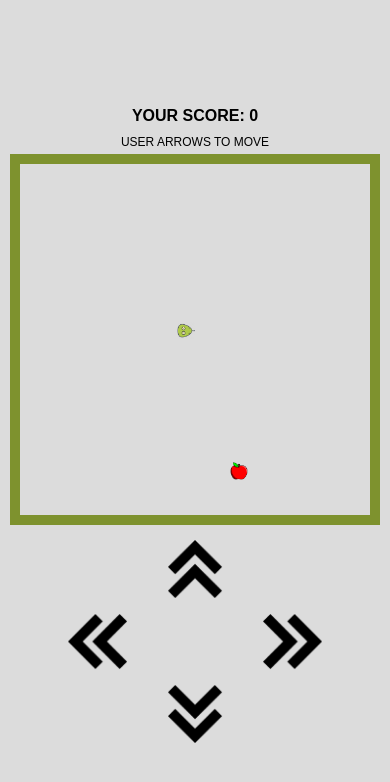
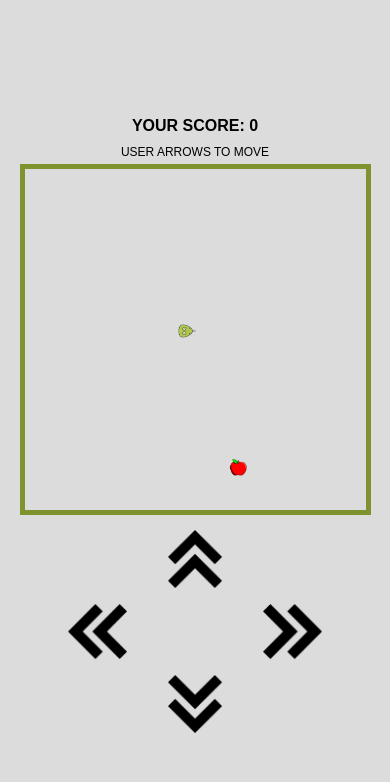
Before and after one commit to mercore/snake, a plain HTML site: page index.html in a window 390 px wide. Drawn offline with Linux system fonts and the light colour scheme.

Commit message:
canvas height on responsive smaller

```diff
--- a/assets/css/app.css
+++ b/assets/css/app.css
@@ -72,6 +72,14 @@ p.info {
   display: none;
 }
 
+@media screen and (max-width: 1023px) {
+  .canvas {
+    border: 5px solid #7e922e;
+    max-width: 90%;
+    max-height: 45%;
+  }
+}
+
 @media screen and (min-width: 1024px) {
   .mobile-controls {
     display: none;
--- a/index.html
+++ b/index.html
@@ -10,7 +10,7 @@
 
   <p class="score">Your score: <span class="number">0</span></p>
   <p class="info">User arrows to move</p>
-  <canvas class="canvas" width="600" height="600" style="max-width: 95%;"></canvas>
+  <canvas class="canvas" width="600" height="600"></canvas>
   <div class="mobile-controls">
     <span class="arrow arrow-up"><img src="/assets/img/arrow-up.png" alt="arrow-up"></span>
     <div class="center">
```
